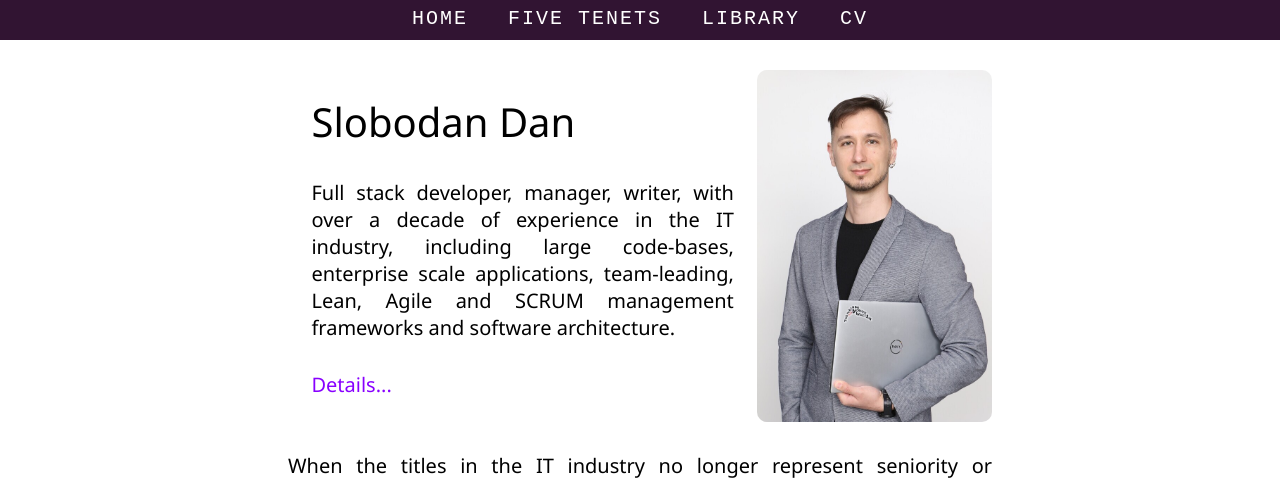
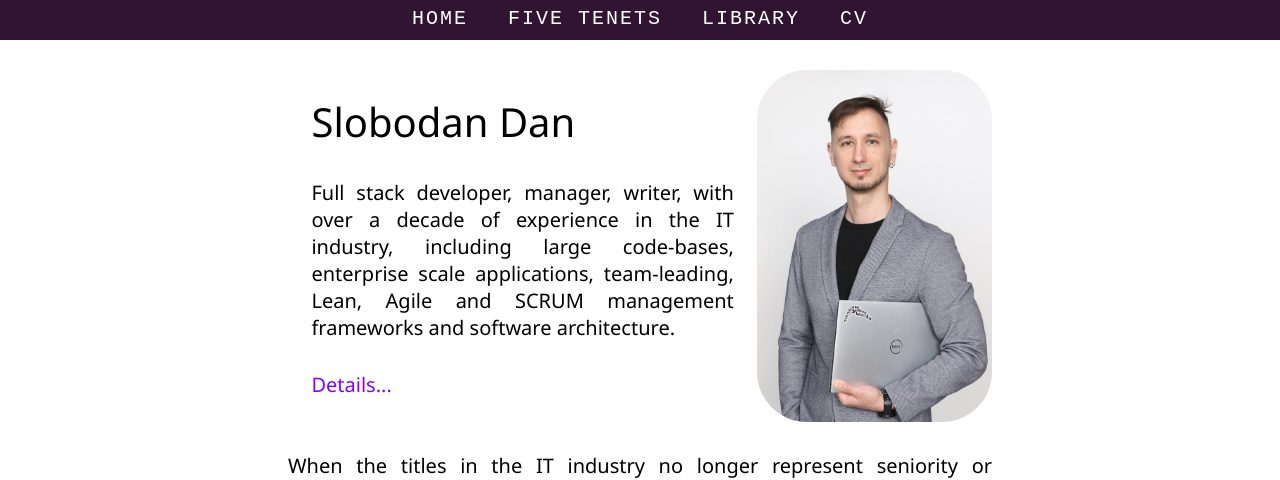
Before and after one commit to danslobodan/personalwebsite, a Next.js app: page / in a window 1280 px wide. Shown: the part 153-633 px from the top of the page. Built offline with nearby package versions, Linux system fonts and the light colour scheme.

Commit message:
Added border radius on a couple of places.

```diff
--- a/components/library/BookReview.module.css
+++ b/components/library/BookReview.module.css
@@ -3,6 +3,7 @@
     border-style: double;
     padding: 25px;
     margin-bottom: 25px;
+    border-radius: 50px;
 }
 
 .details {
--- a/pages/index.module.css
+++ b/pages/index.module.css
@@ -11,7 +11,7 @@
 }
 
 .imagePotrait {
-    border-radius: 10px;
+    border-radius: 50px;
 }
 
 .introTextContainer {
```
